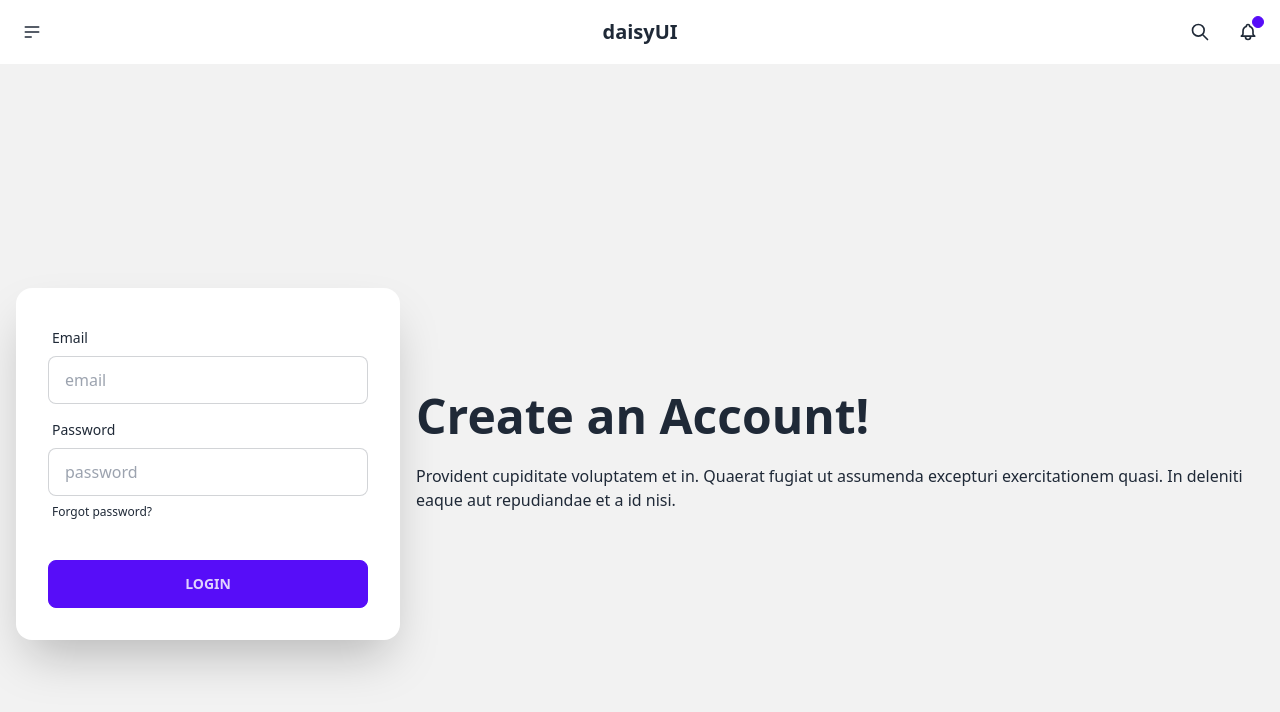
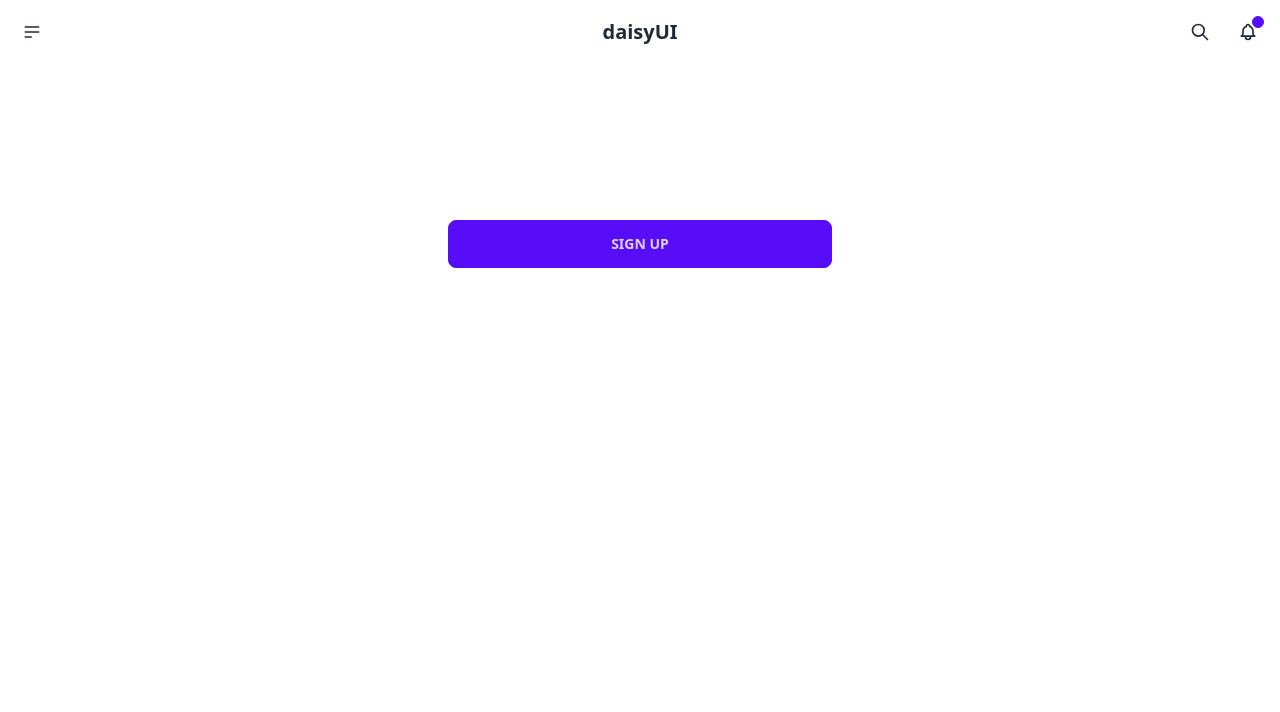
Before and after one commit to sm0bin/firebase-2, a React (Vite) app: page /sign-up in a window 1280 px wide. Shown: the top 712 px of the page. Built offline with nearby package versions, Linux system fonts and the light colour scheme.

Commit message:
register login signup

```diff
--- a/package.json
+++ b/package.json
@@ -10,6 +10,7 @@
     "preview": "vite preview"
   },
   "dependencies": {
+    "firebase": "^10.4.0",
     "localforage": "^1.10.0",
     "match-sorter": "^6.3.1",
     "react": "^18.2.0",
--- a/src/Header.jsx
+++ b/src/Header.jsx
@@ -1,3 +1,5 @@
+import { NavLink } from "react-router-dom";
+
 const Header = () => {
   return (
     <div className="navbar bg-base-100">
@@ -24,13 +26,16 @@ const Header = () => {
             className="menu menu-sm dropdown-content mt-3 z-[1] p-2 shadow bg-base-100 rounded-box w-52"
           >
             <li>
-              <a>Homepage</a>
+              <NavLink to="/">Homepage</NavLink>
             </li>
             <li>
-              <a>Portfolio</a>
+              <NavLink to="/sign-up">Sign Up</NavLink>
             </li>
             <li>
-              <a>About</a>
+              <NavLink to="/register">Register</NavLink>
+            </li>
+            <li>
+              <NavLink to="/login">Login</NavLink>
             </li>
           </ul>
         </div>
--- /dev/null
+++ b/src/Register.jsx
@@ -0,0 +1,69 @@
+import { createUserWithEmailAndPassword } from "firebase/auth";
+import React from "react";
+import auth from "./firebase.config";
+
+const Register = () => {
+  const handleSignUp = (e) => {
+    e.preventDefault();
+    const email = e.target.email.value;
+    const password = e.target.password.value;
+    createUserWithEmailAndPassword(auth, email, password)
+      .then((result) => {
+        console.log(result.user);
+        console.log(email, password);
+      })
+      .catch((error) => {
+        console.error(error);
+      });
+  };
+  return (
+    <div className="hero min-h-screen bg-base-200">
+      <div className="hero-content flex-col lg:flex-row-reverse">
+        <div className="text-center lg:text-left">
+          <h1 className="text-5xl font-bold">Register now!</h1>
+          <p className="py-6">
+            Provident cupiditate voluptatem et in. Quaerat fugiat ut assumenda
+            excepturi exercitationem quasi. In deleniti eaque aut repudiandae et
+            a id nisi.
+          </p>
+        </div>
+        <div className="card flex-shrink-0 w-full max-w-sm shadow-2xl bg-base-100">
+          <form onSubmit={handleSignUp} className="card-body">
+            <div className="form-control">
+              <label className="label">
+                <span className="label-text">Email</span>
+              </label>
+              <input
+                type="email"
+                name="email"
+                placeholder="email"
+                className="input input-bordered"
+              />
+            </div>
+            <div className="form-control">
+              <label className="label">
+                <span className="label-text">Password</span>
+              </label>
+              <input
+                type="password"
+                name="password"
+                placeholder="password"
+                className="input input-bordered"
+              />
+              <label className="label">
+                <a href="#" className="label-text-alt link link-hover">
+                  Forgot password?
+                </a>
+              </label>
+            </div>
+            <div className="form-control mt-6">
+              <button className="btn btn-primary">Register</button>
+            </div>
+          </form>
+        </div>
+      </div>
+    </div>
+  );
+};
+
+export default Register;
--- a/src/SignUp.jsx
+++ b/src/SignUp.jsx
@@ -1,48 +1,58 @@
+import { createUserWithEmailAndPassword } from "firebase/auth";
+import auth from "./firebase.config";
+import { useState } from "react";
+
 const SignUp = () => {
+  const [signUpError, setSignUpError] = useState();
+
+  const handleSignUp = (e) => {
+    e.preventDefault();
+    const email = e.target.email.value;
+    const password = e.target.password.value;
+    createUserWithEmailAndPassword(auth, email, password)
+      .then((userCredential) => {
+        // Signed up
+        const user = userCredential.user;
+        console.log(user);
+        console.log(email, password);
+      })
+      .catch((error) => {
+        console.error(error);
+        setSignUpError(error.message);
+      });
+  };
+
   return (
-    <div className="hero min-h-screen bg-base-200">
-      <div className="hero-content flex-col lg:flex-row-reverse">
-        <div className="text-center lg:text-left">
-          <h1 className="text-5xl font-bold">Create an Account!</h1>
-          <p className="py-6">
-            Provident cupiditate voluptatem et in. Quaerat fugiat ut assumenda
-            excepturi exercitationem quasi. In deleniti eaque aut repudiandae et
-            a id nisi.
-          </p>
+    <div>
+      <form
+        onSubmit={handleSignUp}
+        className="w-96 flex flex-col gap-5 mx-auto"
+      >
+        <input
+          className="p-3 rounded"
+          type="email"
+          name="email"
+          id=""
+          required
+        />
+        <input
+          className="p-3 rounded"
+          type="text"
+          name="password"
+          id=""
+          required
+        />
+        <div>
+          {signUpError && <p className="text-red-400">{signUpError}</p>}
         </div>
-        <div className="card flex-shrink-0 w-full max-w-sm shadow-2xl bg-base-100">
-          <div className="card-body">
-            <div className="form-control">
-              <label className="label">
-                <span className="label-text">Email</span>
-              </label>
-              <input
-                type="text"
-                placeholder="email"
-                className="input input-bordered"
-              />
-            </div>
-            <div className="form-control">
-              <label className="label">
-                <span className="label-text">Password</span>
-              </label>
-              <input
-                type="text"
-                placeholder="password"
-                className="input input-bordered"
-              />
-              <label className="label">
-                <a href="#" className="label-text-alt link link-hover">
-                  Forgot password?
-                </a>
-              </label>
-            </div>
-            <div className="form-control mt-6">
-              <button className="btn btn-primary">Login</button>
-            </div>
-          </div>
-        </div>
-      </div>
+        <input
+          className="btn btn-primary"
+          type="submit"
+          name=""
+          id=""
+          value="Sign Up"
+        />
+      </form>
     </div>
   );
 };
--- /dev/null
+++ b/src/firebase.config.js
@@ -0,0 +1,21 @@
+// Import the functions you need from the SDKs you need
+import { initializeApp } from "firebase/app";
+import { getAuth } from "firebase/auth";
+
+// TODO: Add SDKs for Firebase products that you want to use
+// https://firebase.google.com/docs/web/setup#available-libraries
+
+// Your web app's Firebase configuration
+const firebaseConfig = {
+    apiKey: "AIzaSyAhwoFCQN9K3ESNP4RprqeYafyDCnTCzXU",
+    authDomain: "fir-2-ef49f.firebaseapp.com",
+    projectId: "fir-2-ef49f",
+    storageBucket: "fir-2-ef49f.appspot.com",
+    messagingSenderId: "166741441195",
+    appId: "1:166741441195:web:5bdb76d3ec470633d9d5ee"
+};
+
+// Initialize Firebase
+const app = initializeApp(firebaseConfig);
+const auth = getAuth(app);
+export default auth;
--- a/src/main.jsx
+++ b/src/main.jsx
@@ -6,6 +6,7 @@ import Hero from "./Hero";
 import App from "./App";
 import Login from "./Login";
 import SignUp from "./SignUp";
+import Register from "./Register";
 
 const router = createBrowserRouter([
   {
@@ -24,6 +25,10 @@ const router = createBrowserRouter([
         path: "/sign-up",
         element: <SignUp />,
       },
+      {
+        path: "/register",
+        element: <Register />,
+      },
     ],
   },
 ]);
```
Also changed, not shown: 1 other file (tests, documents, lock files or other folders).
